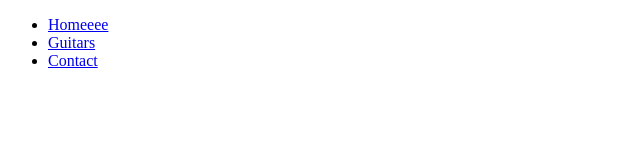
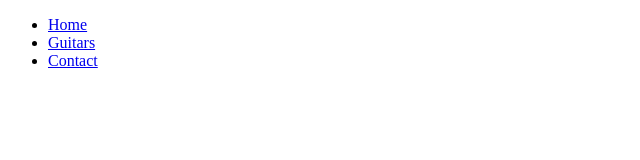
Before and after one commit to LarsHausvikLaurent/HTML_module1_lesson1, a plain HTML site: page index.html in a window 1280 px wide. Shown: the full height of the page, 0-640 px from the left. Drawn offline with Linux system fonts and the light colour scheme.

Commit message:
Fifth commit

```diff
--- a/index.html
+++ b/index.html
@@ -8,7 +8,7 @@
     <header>
         <nav>
             <ul>
-                <li><a href="index.html">Homeeee</a></li>
+                <li><a href="index.html">Home</a></li>
                 <li><a href="guitars.html">Guitars</a></li>
                 <li><a href="contact.html">Contact</a></li>
             </ul>
```
